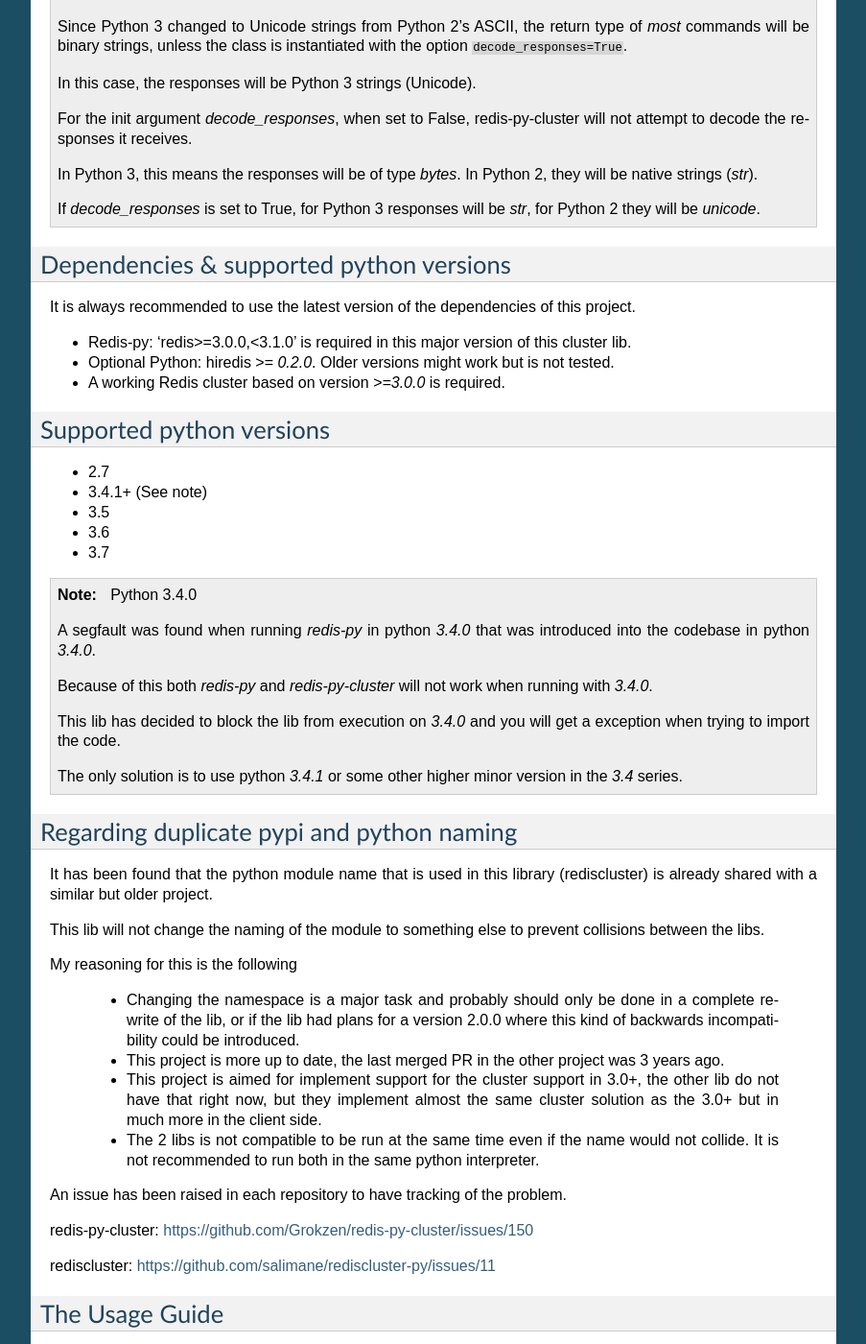
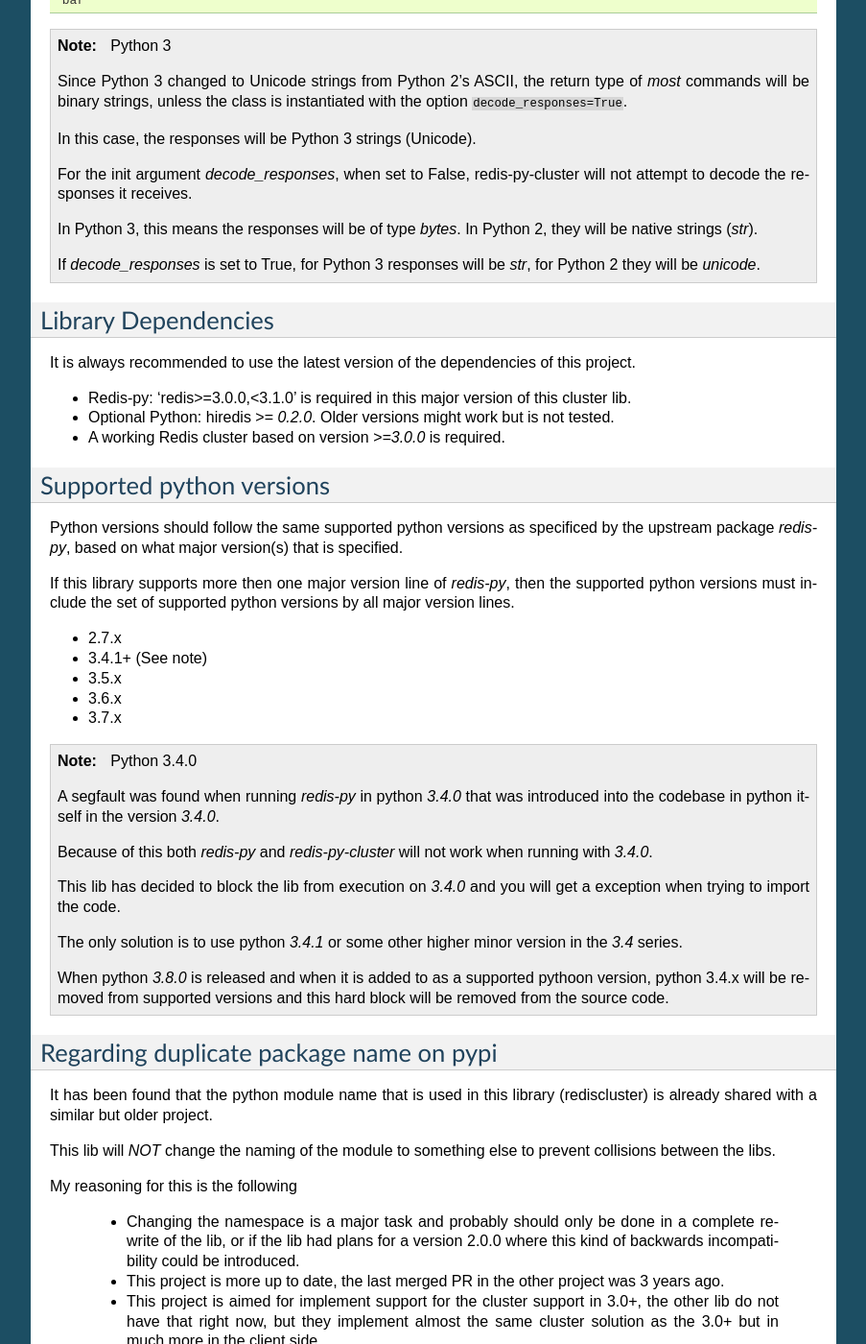
Before and after one commit to Grokzen/redis-py-cluster, a Sphinx documentation site: the page built from docs/index.rst, in a window 1280 px wide and 1400 px high, scrolled down 777 px. Shown: the whole window at 96% size, without its empty margins (198-1101 px from the left). Built offline with Sphinx 7.4.7, drawn with Linux system fonts in a browser that asks for light colours; some of the changed text lies outside the part shown.

Commit message:
Minor updates to index.rst to make text flow and read a bit better. Add some minor additional details to some parts to clearify some certain things.

```diff
--- a/docs/index.rst
+++ b/docs/index.rst
@@ -10,7 +10,7 @@
 
 The original source can be found at https://github.com/antirez/redis-rb-cluster.
 
-The source code is `available on github`_.
+The source code for this project is `available on github`_.
 
 .. _available on github: http://github.com/grokzen/redis-py-cluster
 
@@ -33,10 +33,12 @@
 
 
 
-Usage example
+Basic usage example
 -------------
 
-Small sample script that shows how to get started with RedisCluster. It can also be found in the file `exmaples/basic.py`
+Small sample script that shows how to get started with RedisCluster. It can also be found in the file `exmaples/basic.py`.
+
+Additional code examples of more advance functionality can be found in the `examples/` folder in the source code git repo.
 
 .. code-block:: python
 
@@ -68,8 +70,8 @@
 
 
 
-Dependencies & supported python versions
-----------------------------------------
+Library Dependencies
+--------------------
 
 It is always recommended to use the latest version of the dependencies of this project.
 
@@ -82,15 +84,19 @@
 Supported python versions
 -------------------------
 
-- 2.7
+Python versions should follow the same supported python versions as specificed by the upstream package `redis-py`, based on what major version(s) that is specified.
+
+If this library supports more then one major version line of `redis-py`, then the supported python versions must include the set of supported python versions by all major version lines.
+
+- 2.7.x
 - 3.4.1+ (See note)
-- 3.5
-- 3.6
-- 3.7
+- 3.5.x
+- 3.6.x
+- 3.7.x
 
 .. note:: Python 3.4.0
 
-    A segfault was found when running `redis-py` in python `3.4.0` that was introduced into the codebase in python `3.4.0`.
+    A segfault was found when running `redis-py` in python `3.4.0` that was introduced into the codebase in python itself in the version `3.4.0`.
 
     Because of this both `redis-py` and `redis-py-cluster` will not work when running with `3.4.0`.
 
@@ -98,14 +104,16 @@
 
     The only solution is to use python `3.4.1` or some other higher minor version in the `3.4` series.
 
+    When python `3.8.0` is released and when it is added to as a supported pythoon version, python 3.4.x will be removed from supported versions and this hard block will be removed from the source code.
 
 
-Regarding duplicate pypi and python naming
-------------------------------------------
+
+Regarding duplicate package name on pypi
+----------------------------------------
 
 It has been found that the python module name that is used in this library (rediscluster) is already shared with a similar but older project.
 
-This lib will not change the naming of the module to something else to prevent collisions between the libs.
+This lib will `NOT` change the naming of the module to something else to prevent collisions between the libs.
 
 My reasoning for this is the following
 
```
